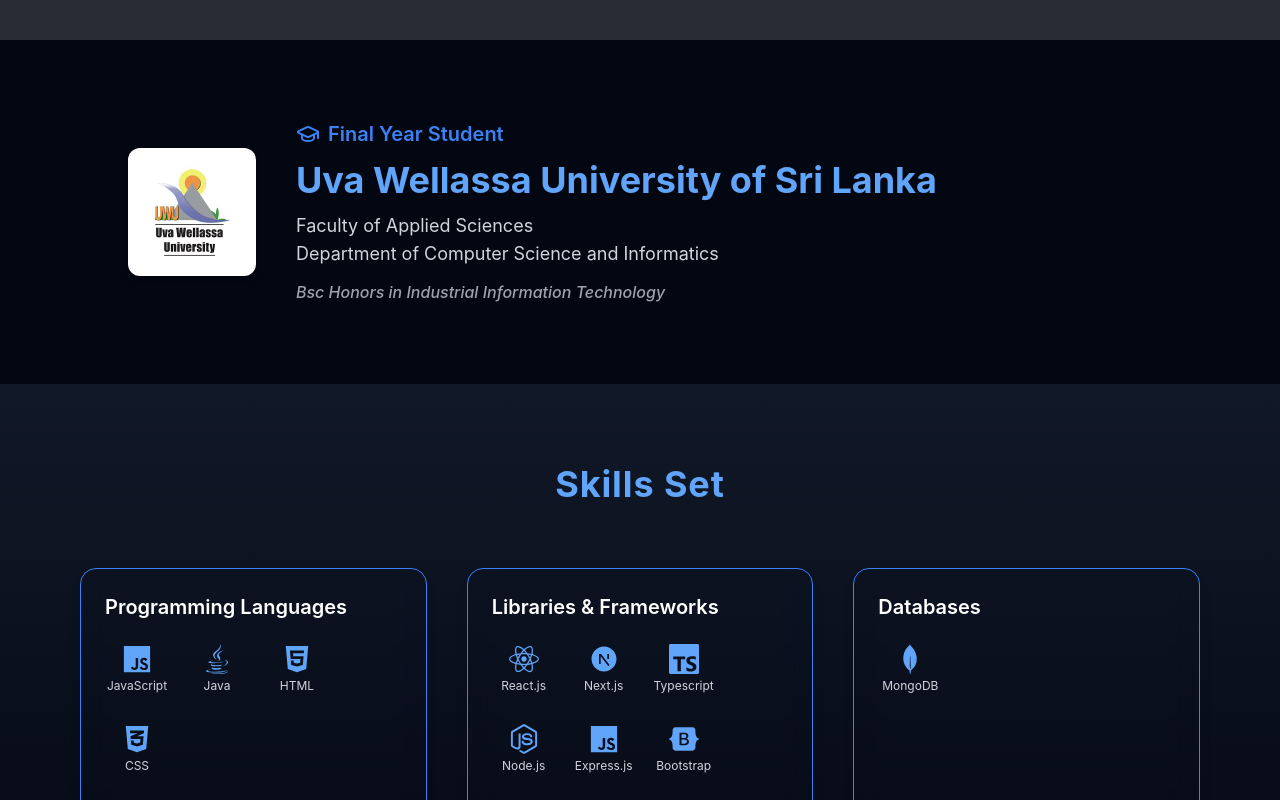
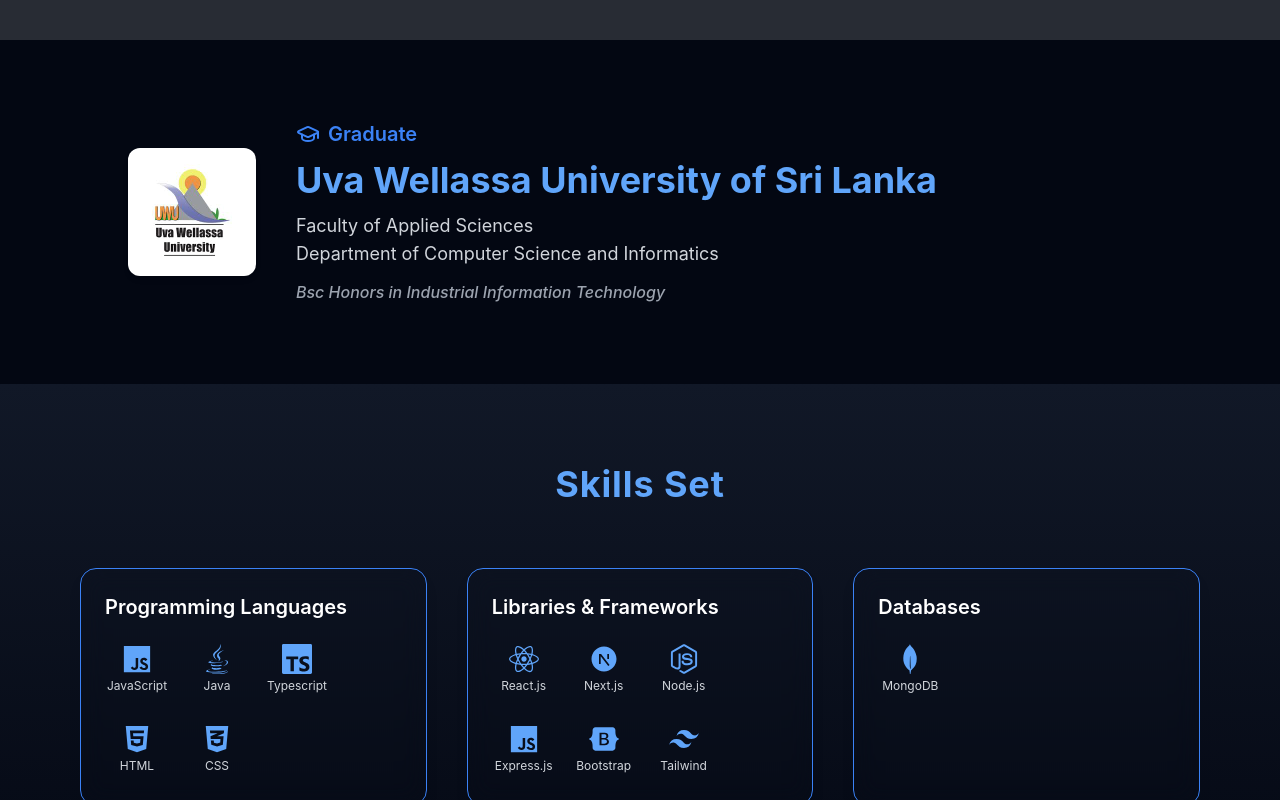
Before and after one commit to MohammedAqeel18/Aqeels-App, a React (Create React App) app in the folder client/: page / in a window 1280 px wide. Shown: the part 760-1560 px from the top of the page. Built offline with nearby package versions, Linux system fonts and the light colour scheme; a web font is replaced by a local one.

Commit message:
feat: update cv and skills set

```diff
--- a/client/src/Components/Education.jsx
+++ b/client/src/Components/Education.jsx
@@ -26,7 +26,8 @@ const Education = () => {
         <div className="flex-1 text-center md:text-left space-y-3">
           <div className="flex items-center justify-center md:justify-start gap-2 text-blue-500 text-xl font-semibold">
             <GraduationCap className="w-6 h-6" />
-            Final Year Student
+
+          Graduate
           </div>
 
           <h2 className="text-3xl sm:text-4xl font-bold text-blue-400">
--- a/client/src/Components/Skills.jsx
+++ b/client/src/Components/Skills.jsx
@@ -57,7 +57,7 @@ const Skills = () => {
           skills={[
          { icon: <FaJs />, name: 'JavaScript' },
           { icon: <FaJava />, name: 'Java' },
-
+            { icon: <SiTypescript   />, name: 'Typescript' },
             { icon: <FaHtml5 />, name: 'HTML' },
             { icon: <FaCss3Alt />, name: 'CSS' },
           ]}
@@ -68,7 +68,6 @@ const Skills = () => {
 
             { icon: <FaReact />, name: 'React.js' },
             { icon: <RiNextjsFill  />, name: 'Next.js' },
-            { icon: <SiTypescript   />, name: 'Typescript' },
           { icon: <FaNodeJs />, name: 'Node.js' },
             { icon: <FaJs />, name: 'Express.js' },
              { icon: <FaBootstrap />, name: 'Bootstrap' },
```
Also changed, not shown: 1 other file (tests, documents, lock files or other folders).
